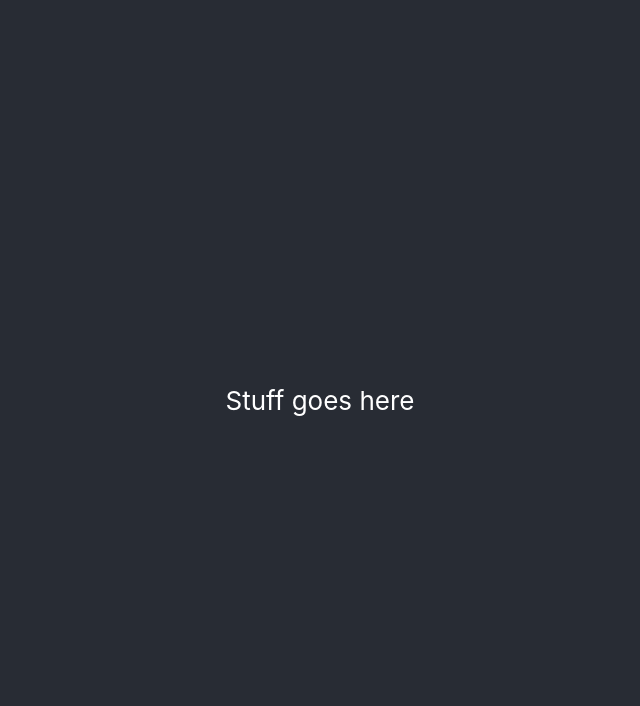
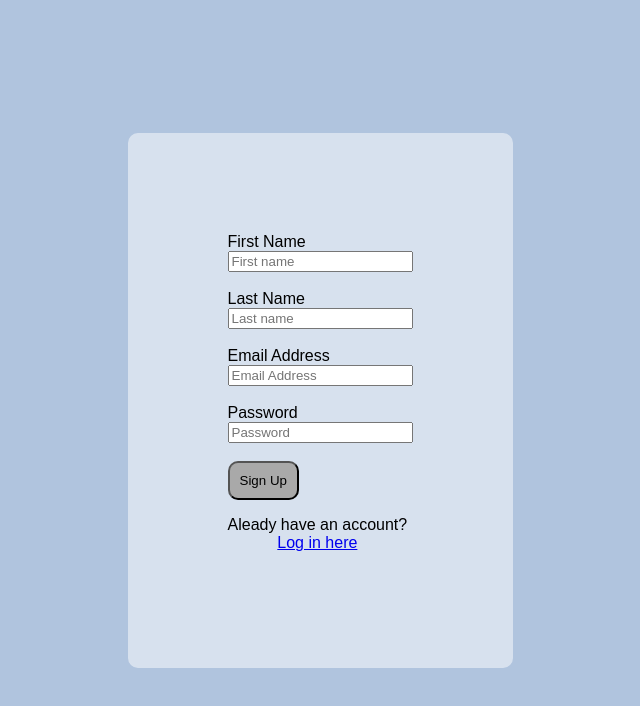
Before and after one commit to BuildWeek-Pintereach/FrontEnd, a React (Create React App) app in the folder pintreach/: page / in a window 1280 px wide. Shown: the top 706 px of the page, without its empty margins (320-960 px from the left). Built offline with nearby package versions, Linux system fonts and the light colour scheme.

Commit message:
add styling to signup form

```diff
--- a/pintreach/src/App.css
+++ b/pintreach/src/App.css
@@ -1,5 +1,6 @@
 .App {
   text-align: center;
+  background-color:lightsteelblue;
 }
 
 .App-logo {
@@ -7,14 +8,27 @@
 }
 
 .App-header {
-  background-color: #282c34;
-  min-height: 100vh;
+  /* min-height: 100vh;
   display: flex;
   flex-direction: column;
   align-items: center;
   justify-content: center;
-  font-size: calc(10px + 2vmin);
-  color: white;
+  font-size: calc(10px + 2vmin); */
+
+  /* temporarily replacing the code above with this code */
+    height: 500px;
+    min-height: 100vh;
+    /* background-image: url("background.png"); */
+    background-size: cover;
+    background-repeat: no-repeat;
+    background-position: top;
+    display: flex;
+    flex-direction: column;
+    justify-content: center;
+    align-items: center;
+    text-align: center;
+    font-family: sans-serif;
+
 }
 
 .App-link {
--- a/pintreach/src/components/SignUpPage.js
+++ b/pintreach/src/components/SignUpPage.js
@@ -1,9 +1,59 @@
-import React from 'react';
+import React, { useState } from "react";
+import styled from "styled-components";
 
-const SignUpPage = () => {
-    return (
-        <div>Stuff goes here</div>
-    );
+const StyledSignUp = styled.div`
+
+.sign-up-form {
+    font-color: #fff;
+    padding: 100px;
+    background-color: rgba(255, 255, 255, 0.5);
+    border-radius: 10px;
+    display: flex;
+    flex-direction: column;
+    justify-content: space-evenly;
+    align-items: flex-start;
+    }
+
+    .input {
+        margin-top:20px;
+    }
+
+    button {
+        padding:10px;
+        border-radius:10px
+        background-color:darkgray;
+    }
+
+`;
+
+const SignUpPage = props => {
+  console.log(props);
+  const [signup, setSignup] = useState();
+
+  return (
+    <StyledSignUp>
+      <form className="sign-up-form">
+        <label htmlFor="first-name">First Name</label>
+        <input type="text" placeholder="First name" />
+        <br />
+        <label htmlFor="last-name">Last Name</label>
+        <input type="text" placeholder="Last name" />
+        <br />
+        <label htmlFor="email">Email Address</label>
+        <input type="text" placeholder="Email Address" />
+        <br />
+        <label htmlFor="password">Password</label>
+        <input type="text" placeholder="Password" />
+        <br />
+
+        <button type="submit">Sign Up</button>
+        <p>
+          Aleady have an account? <br />
+          <a href="/login">Log in here</a>
+        </p>
+      </form>
+    </StyledSignUp>
+  );
 };
 
 export default SignUpPage;
```
Also changed, not shown: pintreach/src/components/Community.js (added).
